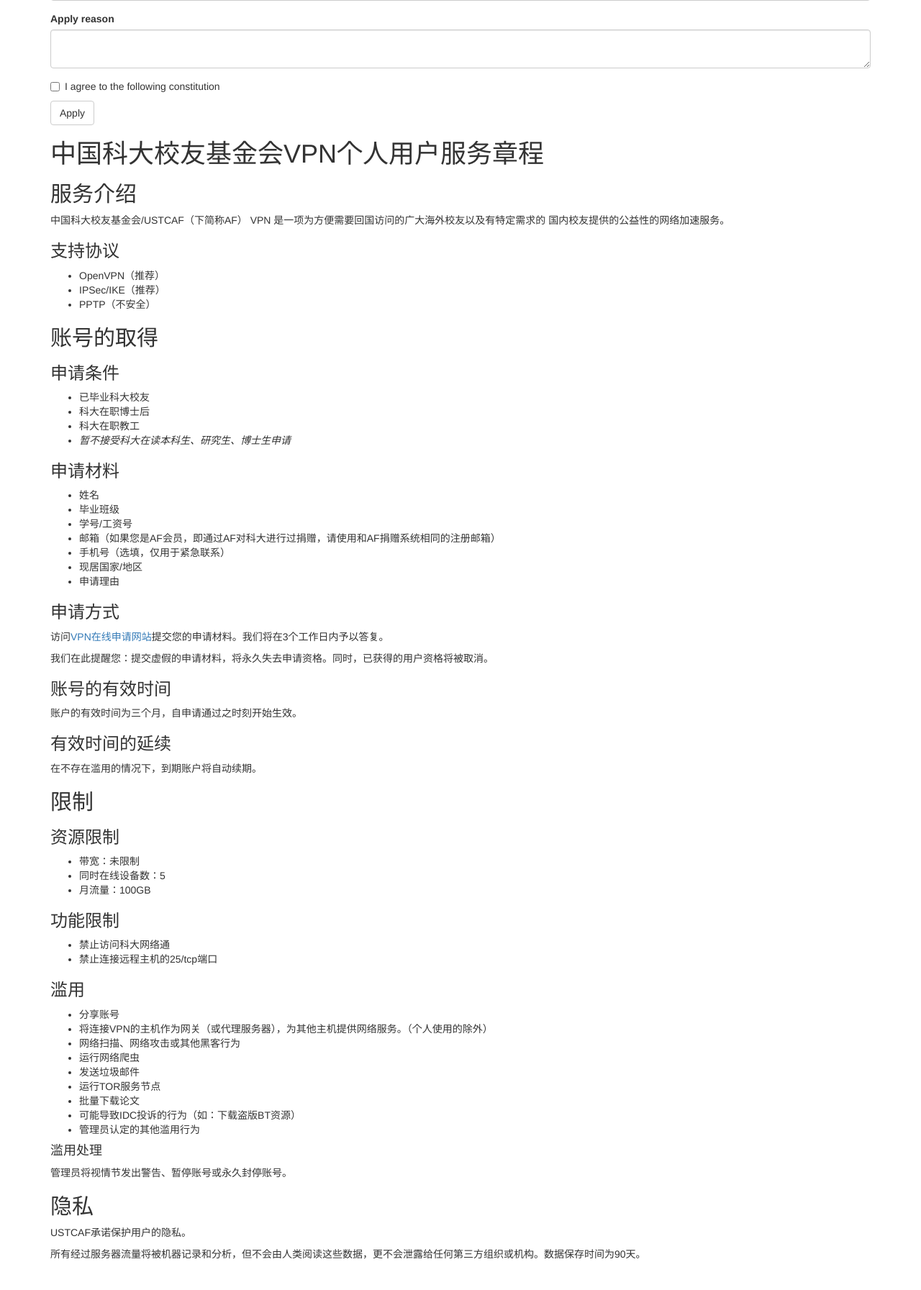
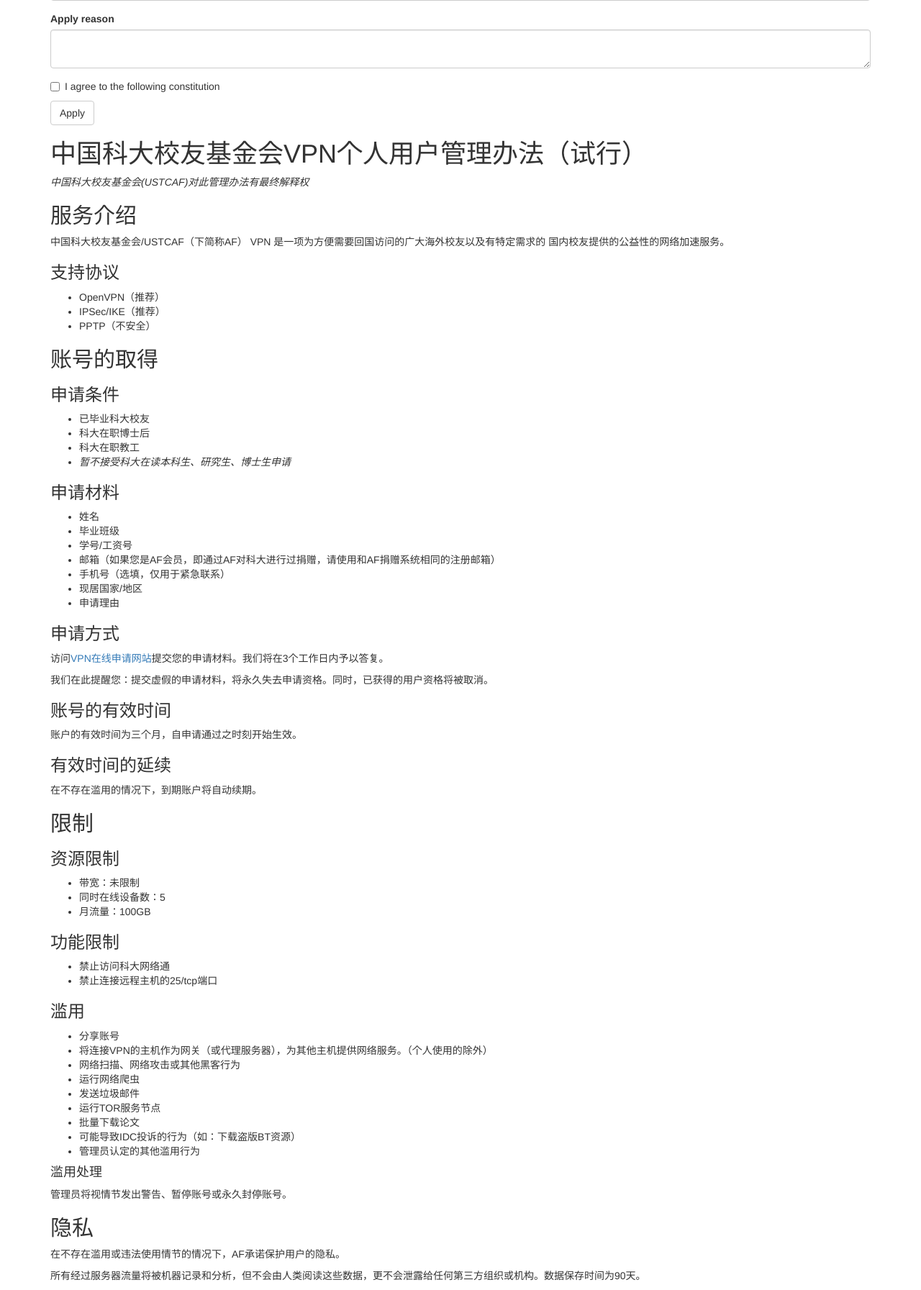
Before and after one commit to ustclug/lug-vpn-web, a Flask app: page /apply/ in a window 1280 px wide. Shown: the part 350-2143 px from the top of the page at 72% size. Before the commit the page ends 2100 px from the top, so only its background shows below. Run offline with Flask 2, Linux system fonts and the light colour scheme; the visitor is signed in with stand-in values (Sample User, id 1); parts of the project's set-up code (start-up, migrations or seed data) failed here and were passed over; some libraries are stand-ins or nearby versions.

Commit message:
Change in term details.

```diff
--- a/app/templates/constitution.html
+++ b/app/templates/constitution.html
@@ -1,4 +1,6 @@
-<h1>中国科大校友基金会VPN个人用户服务章程</h1>
+<h1>中国科大校友基金会VPN个人用户管理办法（试行）</h1>
+
+<p><em>中国科大校友基金会(USTCAF)对此管理办法有最终解释权</em></p>
 
 <h2>服务介绍</h2>
 
@@ -88,6 +90,6 @@
 
 <h2>隐私</h2>
 
-<p>USTCAF承诺保护用户的隐私。</p>
+<p>在不存在滥用或违法使用情节的情况下，AF承诺保护用户的隐私。</p>
 
 <p>所有经过服务器流量将被机器记录和分析，但不会由人类阅读这些数据，更不会泄露给任何第三方组织或机构。数据保存时间为90天。</p>
```
